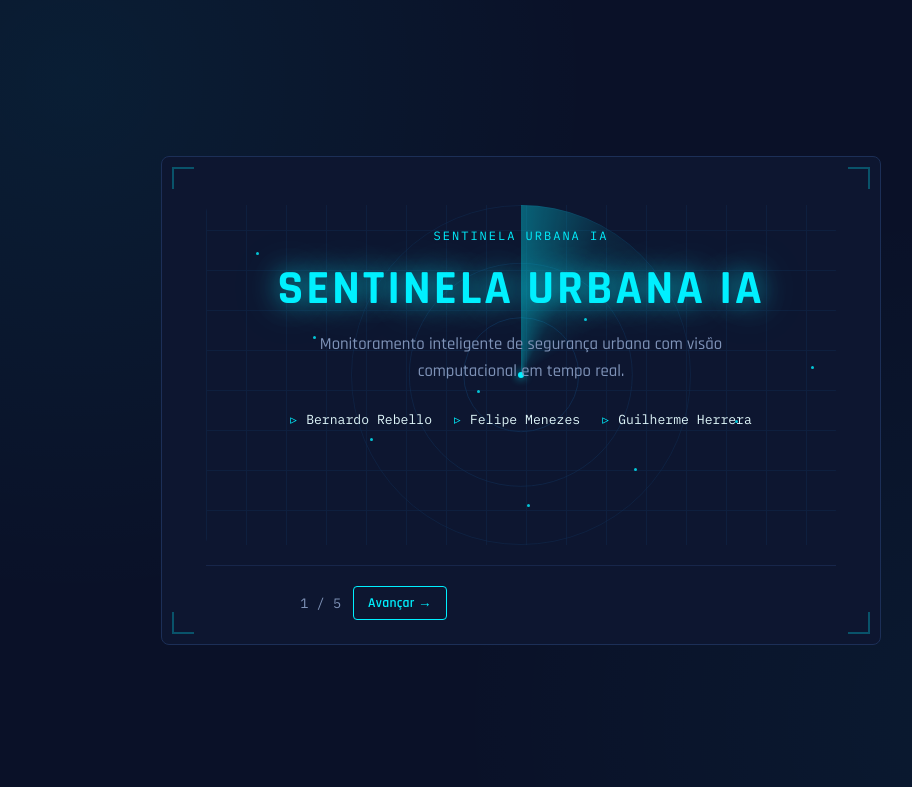
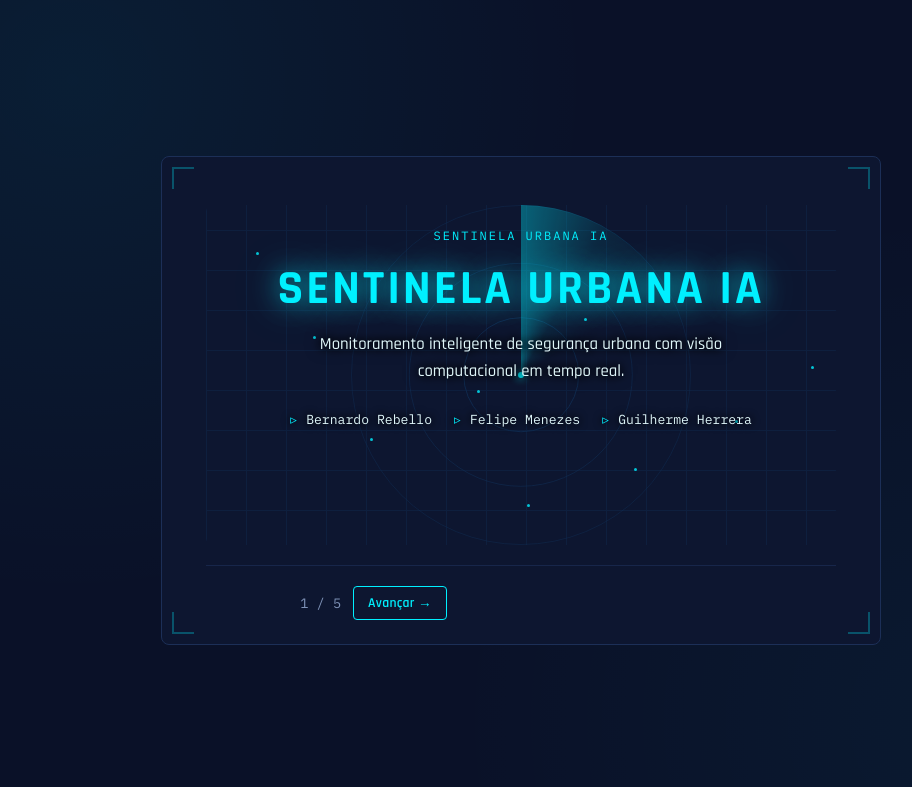
Before and after one commit to Guilherme2009Gallon/Sentinela-Urbana-IA, a website: page index.html in a window 1280 px wide. Shown: the whole page, without its empty margins (119-1031 px from the left). Drawn offline with Linux system fonts and the light colour scheme.

Commit message:
capa mais visível

```diff
--- a/style.css
+++ b/style.css
@@ -1080,6 +1080,14 @@ body {
 .capa-subtitulo {
   max-width: 460px;
   margin: 0 auto;
+  color: var(--text);
+  font-weight: 500;
+  /* halo escuro ao redor do texto, pra "abrir espaço" na
+     animação do fundo e destacar a leitura sem tapar o radar */
+  text-shadow:
+    0 0 8px rgba(4, 6, 15, 0.95),
+    0 0 8px rgba(4, 6, 15, 0.95),
+    0 0 16px rgba(4, 6, 15, 0.9);
 }
 
 @media (prefers-reduced-motion: reduce) {
@@ -1114,6 +1122,9 @@ body {
   color: var(--text);
   position: relative;
   padding-left: 16px;
+  text-shadow:
+    0 0 8px rgba(4, 6, 15, 0.95),
+    0 0 8px rgba(4, 6, 15, 0.95);
 }
 
 .capa-integrantes span::before {
```
